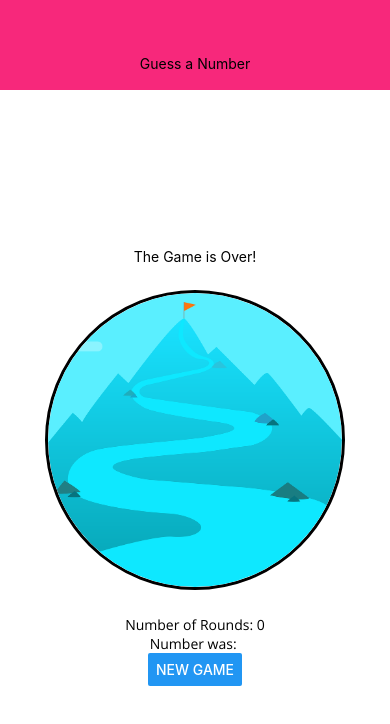
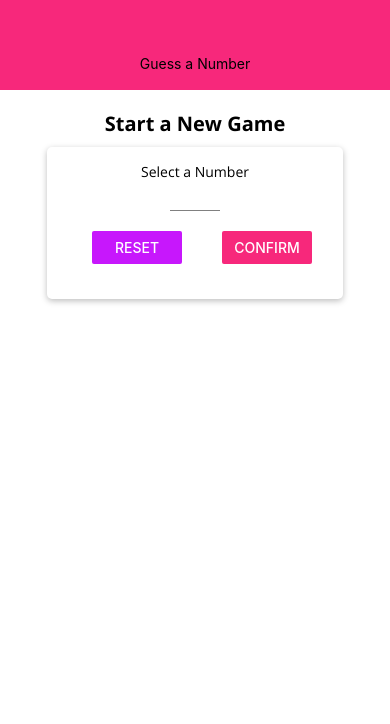
Before and after one commit to AyoMoses/guess-a-number-app, a React Native app: screen / in a window 390 px wide. Shown: the top 724 px of the page. Built offline with nearby package versions, Linux system fonts and the light colour scheme.

Commit message:
local and web images

```diff
--- a/App.js
+++ b/App.js
@@ -45,11 +45,7 @@ export default function App() {
   };
 
   // BY ADDING onStartGame, StartGameScreen becomes a property to be used elsewhere i.e startGameScreen
-  let content =  <GameOverScreen
-  roundsNumber={guessRounds}
-  userNumber={userNumber}
-  onRestart={configureNewGameHandler}
-/>;
+  let content = <StartGameScreen onStartGame={startGameHandler} />;
 
   if (userNumber && guessRounds <= 0) {
     content = (
```
